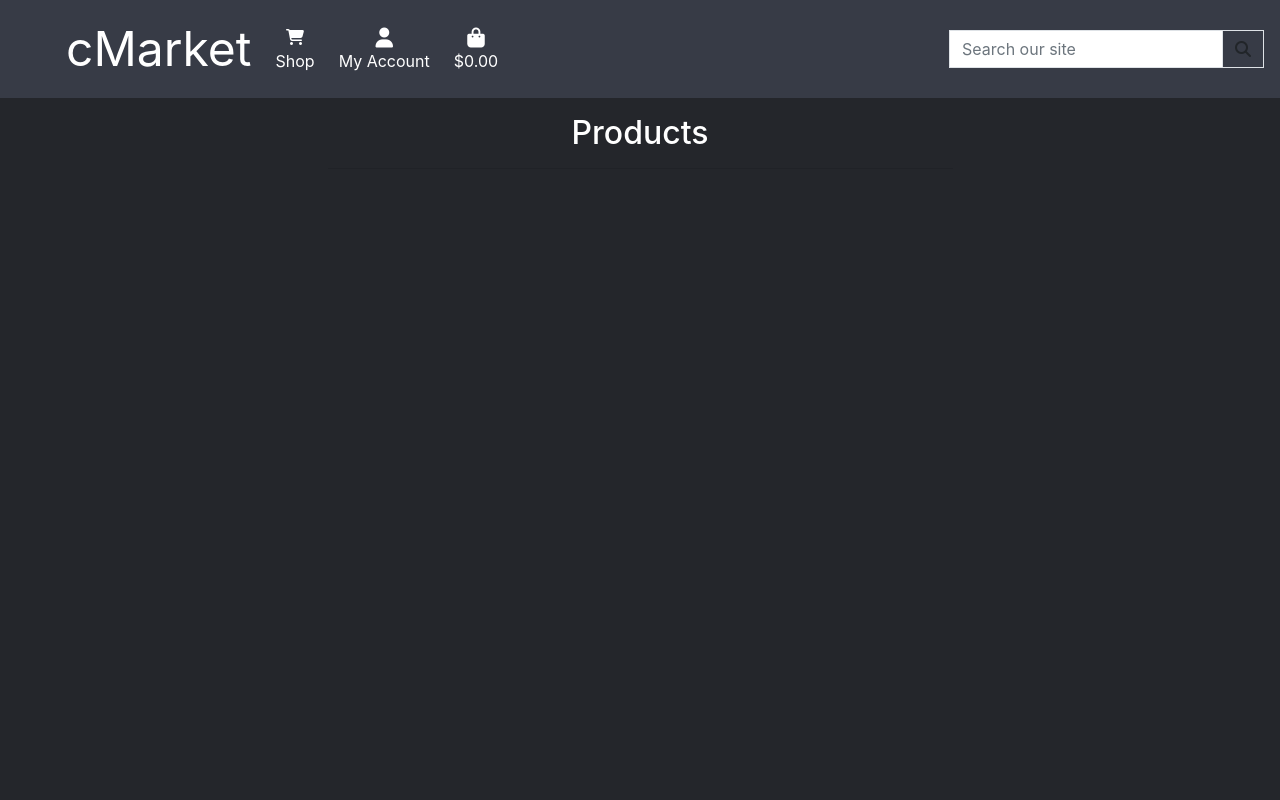
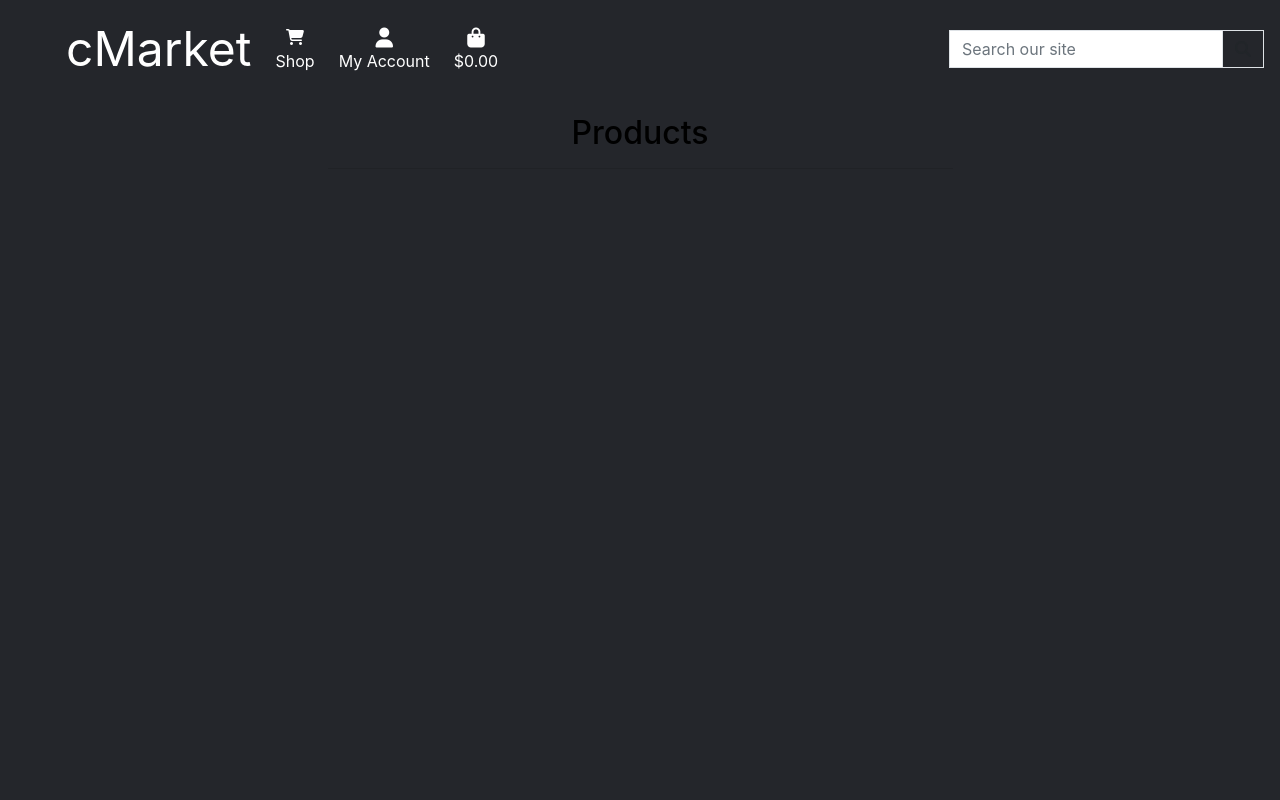
Before and after one commit to RiyadhKh4n/cmarket, a Django app: page /products/ in a window 1280 px wide. Run offline with Django 3.2, Linux system fonts and the light colour scheme; data that the repository does not hold is empty; some libraries are stand-ins or nearby versions.

Commit message:
Briefly style products.html

```diff
--- a/static/css/base.css
+++ b/static/css/base.css
@@ -3,13 +3,13 @@ html {
 }
 
 body{
-    background-color: #24262b;
-    color: #fff;
+    background-color: #373b46;
+    color: black;
 }
 
 /* Navbar */
 .navbar{
-    background-color: #373b46;
+    background-color: #24262b;
 }
 
 .logo{
@@ -29,7 +29,7 @@ li > a > div > p{
 /* index.html */
 .jumbotron{
     height: 30vh;
-    background-color: #373b46;
+    background-color: #24262b;
     margin-bottom: 0;
 }
 
@@ -50,3 +50,23 @@ li > a > div > p{
     border: 1px solid red;
     color: #fff
 }
+
+/* Products Page */
+.overlay{
+    height: 100%;
+    width: 100%;
+    top: 0;
+    left: 0;
+    position: fixed;
+    background:#24262b;
+    z-index: -1;
+}
+
+.card{
+    background-color: #373b46;
+}
+
+.card-footer{
+    background-color: #373b46;
+
+}
```
